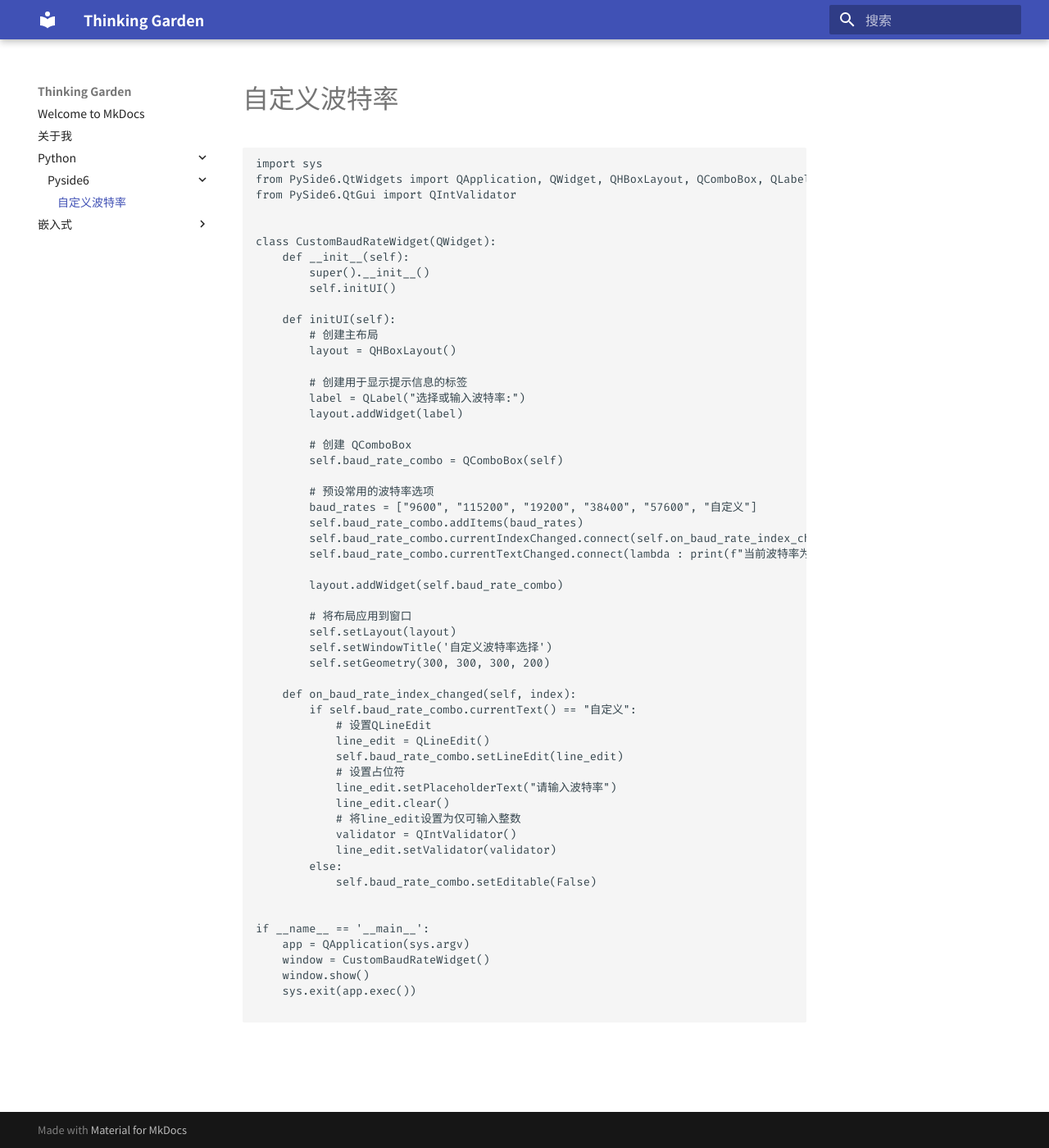
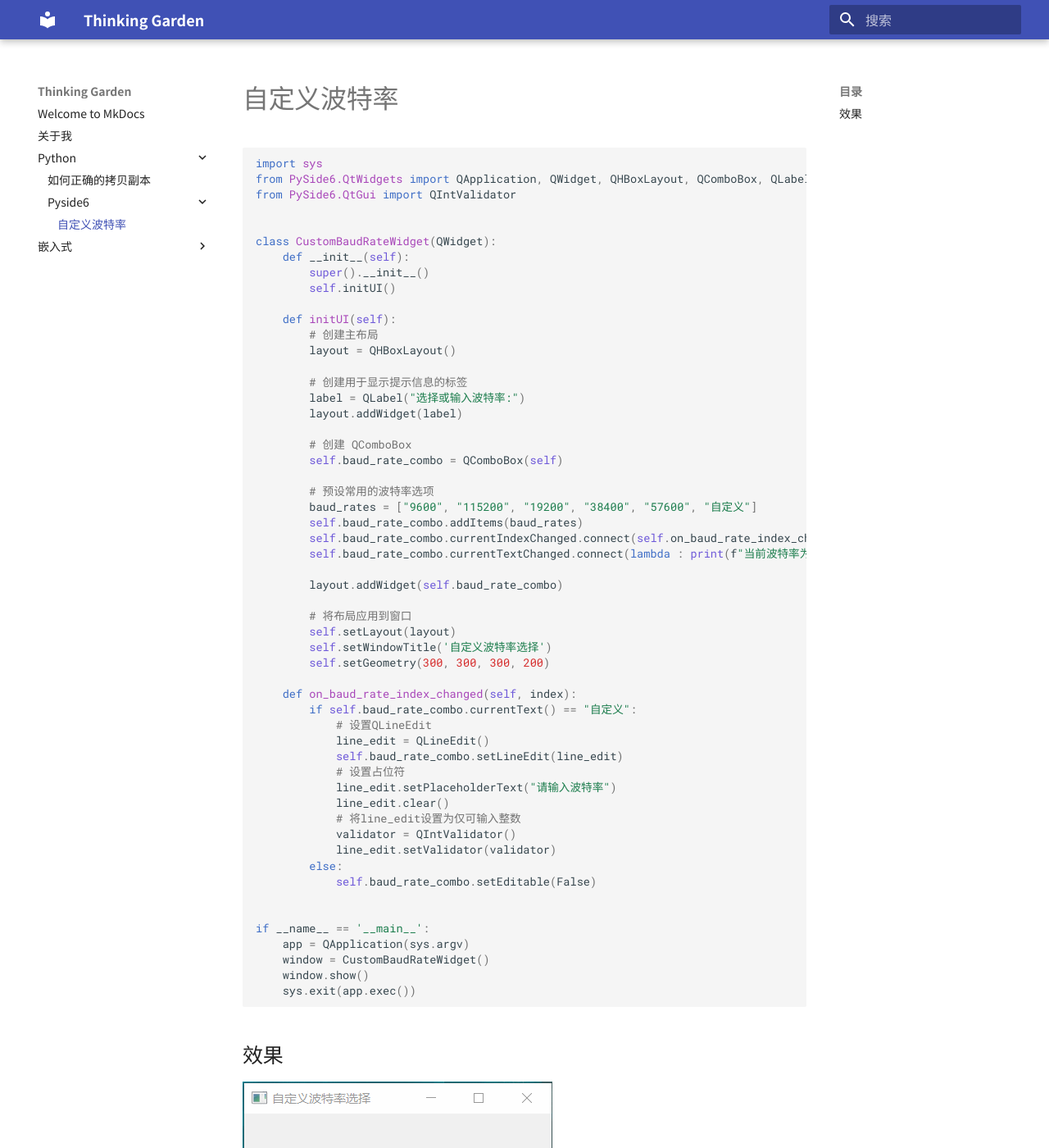
Before and after one commit to jokergu/wayman.github.io, an MkDocs documentation site: the page built from docs/Python/Pyside6/自定义波特率.md, in a window 1280 px wide and 1400 px high. Shown: the whole window at 82% size. Built offline with MkDocs 1.6.1 and Material for MkDocs 9.7.7, drawn with Linux system fonts in a browser that asks for light colours.

Commit message:
add:python深拷贝应用

````diff
--- a/docs/Python/Pyside6/自定义波特率.md
+++ b/docs/Python/Pyside6/自定义波特率.md
@@ -55,3 +55,6 @@ if __name__ == '__main__':
     sys.exit(app.exec())
 
 ```
+
+## 效果
+![](../../assets/custom_baud.gif)
--- a/mkdocs.yml
+++ b/mkdocs.yml
@@ -5,7 +5,15 @@ theme:
   language: zh
   font:
     text: Noto Sans SC
-    code: Fira Code
+    # code: Fira Code
+
+# 代码块高亮
+markdown_extensions:
+  - pymdownx.highlight:
+      anchor_linenums: true
+  - pymdownx.inlinehilite
+  - pymdownx.snippets
+  - pymdownx.superfences
 
 plugins:
   - search:
````
Also changed, not shown: docs/Python/如何正确的拷贝副本.md (added, +35 -0 lines), docs/assets/custom_baud.gif (added).
